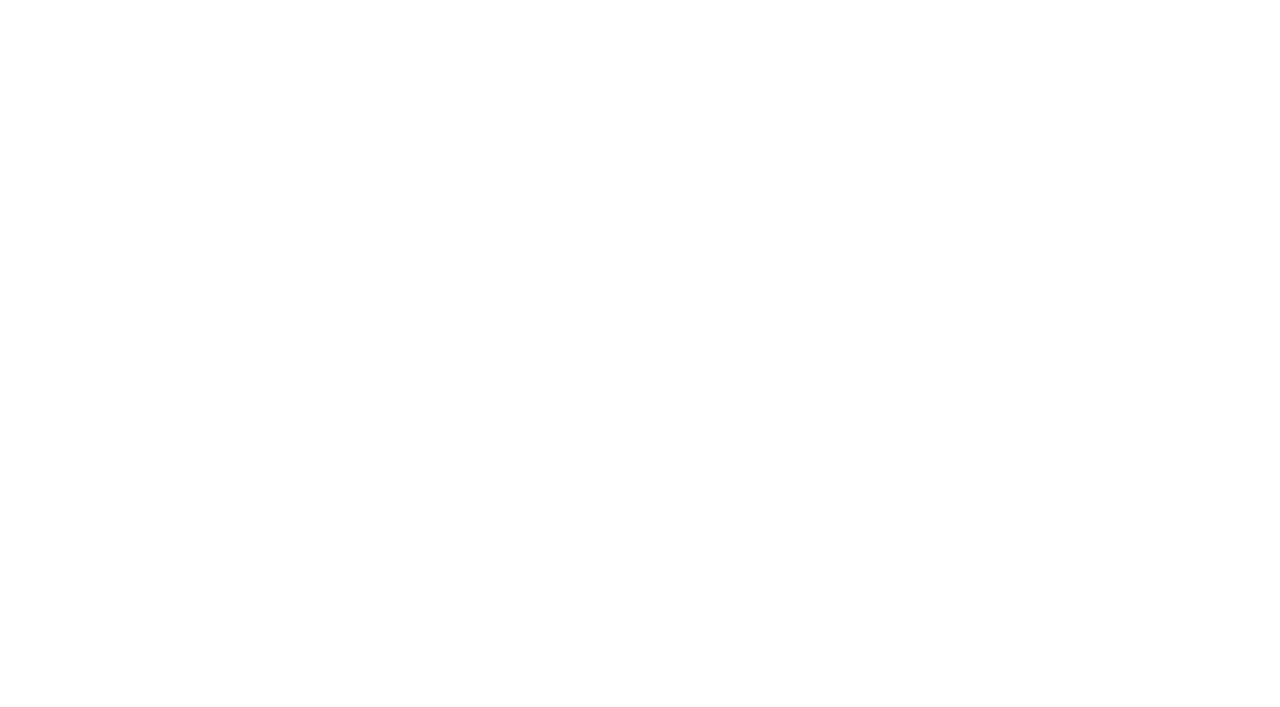
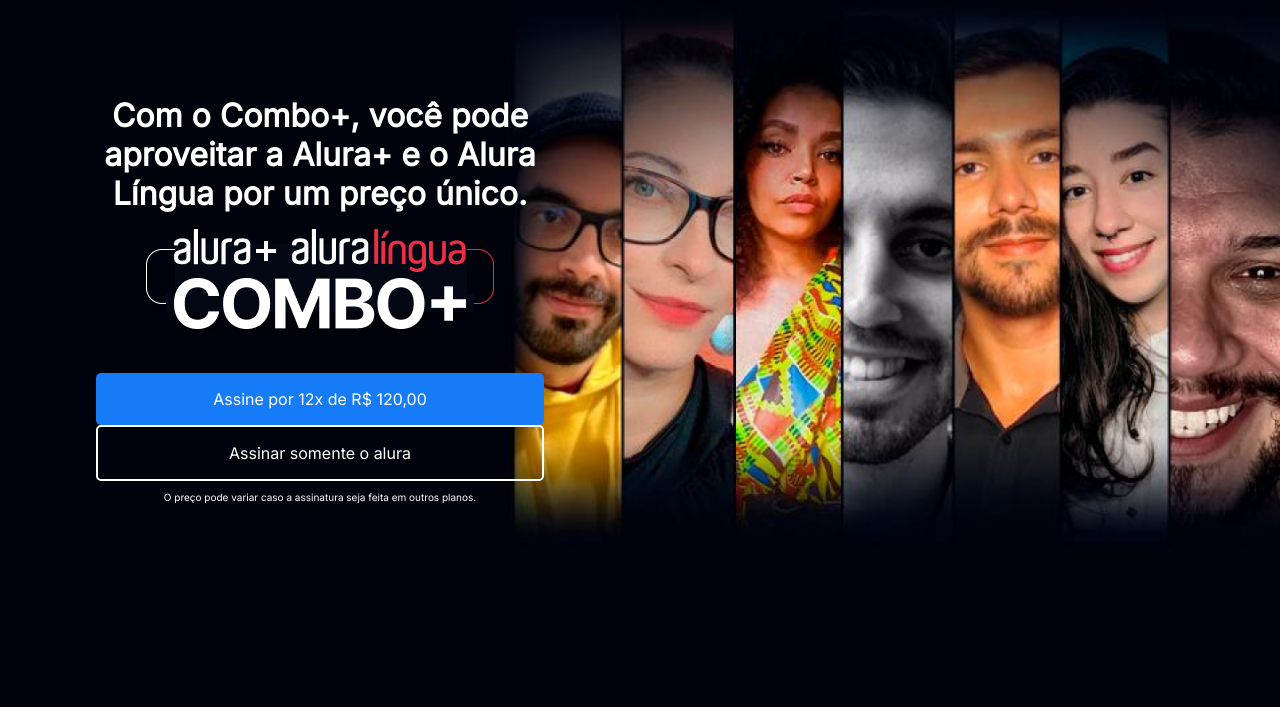
Before and after one commit to geolr1/MENDESFLIX-2FRONT23, a plain HTML site: page index.html in a window 1280 px wide. Drawn offline with Linux system fonts and the light colour scheme.

Commit message:
Add files via upload

```diff
--- /dev/null
+++ b/css/style.css
@@ -0,0 +1,49 @@
+@import url('https://fonts.googleapis.com/css2?family=Inter&display=swap');
+:root{
+    --branco-principal: #fff;
+    --botao-azul: #167BF7;
+    --cor-de-fundo: #00030C;
+}
+body{
+    background-color: var(--cor-de-fundo);
+    color: var(--branco-principal);
+    font-family: 'Inter', sans-serif;
+}
+*{
+    margin: 0;
+    padding: 0;
+}
+.principal{
+    background-image: url("../img/background.png");
+    background-repeat: no-repeat;
+    background-size: contain;
+    display: block;
+}
+.container{
+    height: 100vh;
+    display: grid;
+    grid-template-columns: 50% 50%;
+}
+.assine_botao, .container_botao{
+    background-color: var(--botao-azul);
+    border-radius: 5px;
+    padding: 1em;
+    color: var(--branco-principal);
+    text-decoration: none;
+    display: block;
+}
+.botao_secundario{
+    background-color: transparent;
+    border: 2px solid var(--branco-principal);
+}
+.container img{
+    margin: 1em 0 2em 0;
+}
+.container div{
+    margin: 6em;
+    text-align: center;
+}
+.container_aviso{
+    padding: 10px;
+    font-size: 10px;
+}
--- a/index.html
+++ b/index.html
@@ -1,12 +1,33 @@
 <!DOCTYPE html>
 <html lang="en">
+
 <head>
     <meta charset="UTF-8">
     <meta http-equiv="X-UA-Compatible" content="IE=edge">
     <meta name="viewport" content="width=device-width, initial-scale=1.0">
     <title>MendesFlix</title>
+    <link rel="stylesheet" href="css/style.css">
 </head>
+
 <body>
+    <sectin class="principal container">
+        <div>
+        <h1>
+            Com o Combo+, você pode aproveitar a Alura+ e o Alura Língua por um preço único.
+        </h1>
+        <img src="img/combo.png" alt="Combo Alura">
+        <a href="#" class="assine_botao">
+            Assine por 12x de R$ 120,00
+        </a>
+        <a href="#" class="container_botao botao_secundario">
+            Assinar somente o alura
+        </a>
+        <p class="container_aviso">
+            O preço pode variar caso a assinatura seja feita em outros planos.
+        </p>
 
+    </div>
+    </section>
 </body>
+
 </html>
```
Also changed, not shown: img/assista.png (added), img/background.png (added), img/combo.png (added), 1 other file.
